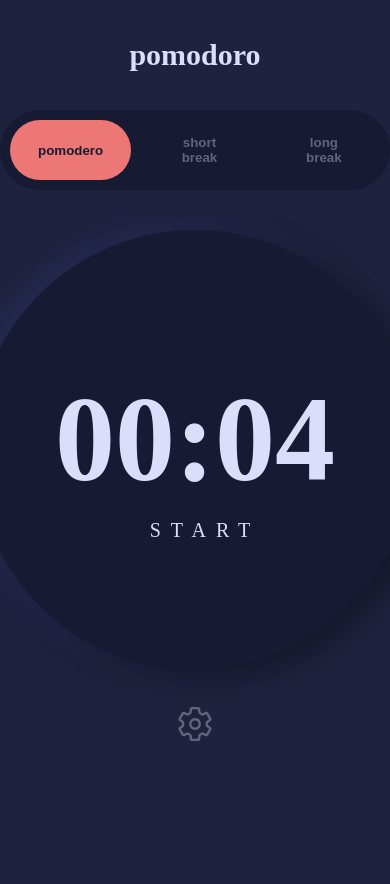
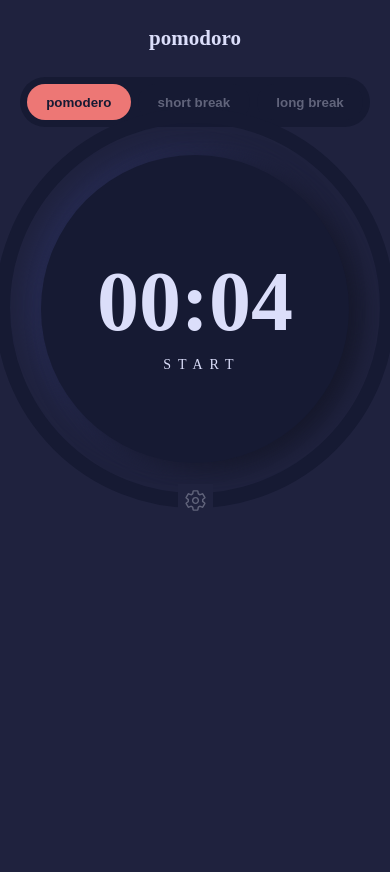
Before and after one commit to quentingrchr/pomodoro, a Next.js app: page / in a window 390 px wide. Shown: the top 884 px of the page. Built offline with nearby package versions, Linux system fonts and the light colour scheme; a web font is replaced by a local one.

Commit message:
style responsive

```diff
--- a/components/Timer/CircularProgressBar.jsx
+++ b/components/Timer/CircularProgressBar.jsx
@@ -14,7 +14,7 @@ export default function CircularProgressBar(props) {
 
   return (
     <CircularProgressBarContainer selectedColor={selectedColor}>
-      <svg width={props.sqSize} height={props.sqSize} viewBox={viewBox}>
+      <svg width={props.width} height={props.sqSize} viewBox={viewBox}>
         <circle
           className="circle-background"
           cx={props.sqSize / 2}
--- a/components/Timer/style.js
+++ b/components/Timer/style.js
@@ -4,8 +4,8 @@ export const TimerContainer = styled.div`
   border-radius: 50%;
   background-color: ${(p) => p.theme.bgDark};
   padding: 2rem;
-  height: 400px;
-  width: 400px;
+  height: 40rem;
+  width: 40rem;
   display: flex;
   justify-content: center;
   flex-direction: column;
@@ -13,6 +13,10 @@ export const TimerContainer = styled.div`
   position: relative;
   box-shadow: 12px 6px 25px rgba(19, 21, 38, 0.85),
     -12px -6px 25px rgba(41, 46, 88, 0.85);
+  /* @media (max-width: 412px) {
+    height: 200px;
+    width: 200px;
+  } */
   p {
     font-size: 12rem;
     font-weight: bold;
--- a/pages/style/global-style.js
+++ b/pages/style/global-style.js
@@ -49,6 +49,10 @@ table {
 html{
   font-size:10px;
   font-family: "Sofia Pro Soft";
+	 @media (max-width: 412px) {
+    font-size:7px;
+    width: 200px;
+  }
 }
 
 `;
```
